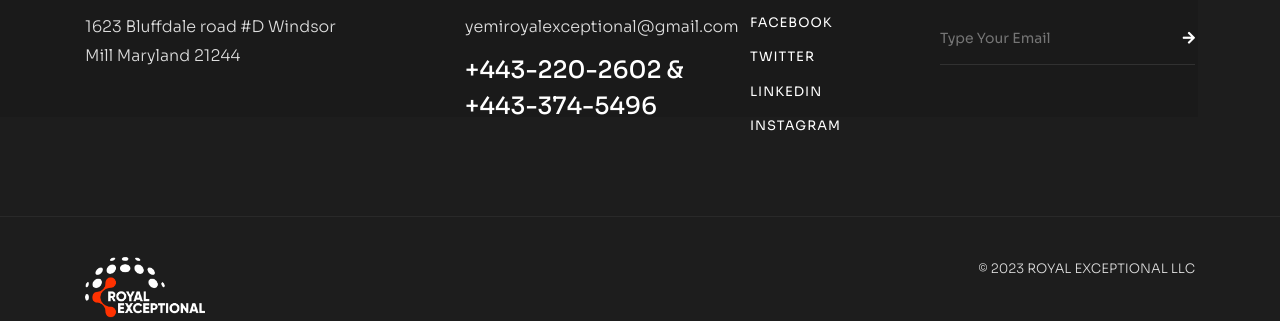
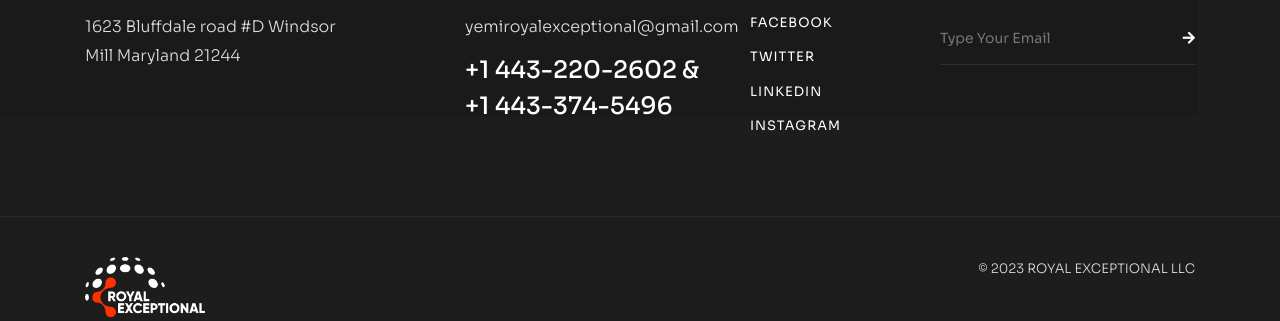
Before and after one commit to fadsongraphics/fadsongraphics.github.io, a plain HTML site: page page-services.html in a window 1280 px wide. Shown: the part 6826-7147 px from the top of the page. Drawn offline with Linux system fonts and the light colour scheme; a web font is replaced by a local one.

Commit message:
Update page-services.html

```diff
--- a/page-services.html
+++ b/page-services.html
@@ -682,7 +682,7 @@
                                     <a href="#0">yemiroyalexceptional@gmail.com</a>
                                 </p>
                                 <h5>
-                                    <a href="#">+443-220-2602 & +443-374-5496</a>
+                                    <a href="#">+1 443-220-2602 & +1 443-374-5496</a>
                                 </h5>
                             </div>
                         </div>
```
